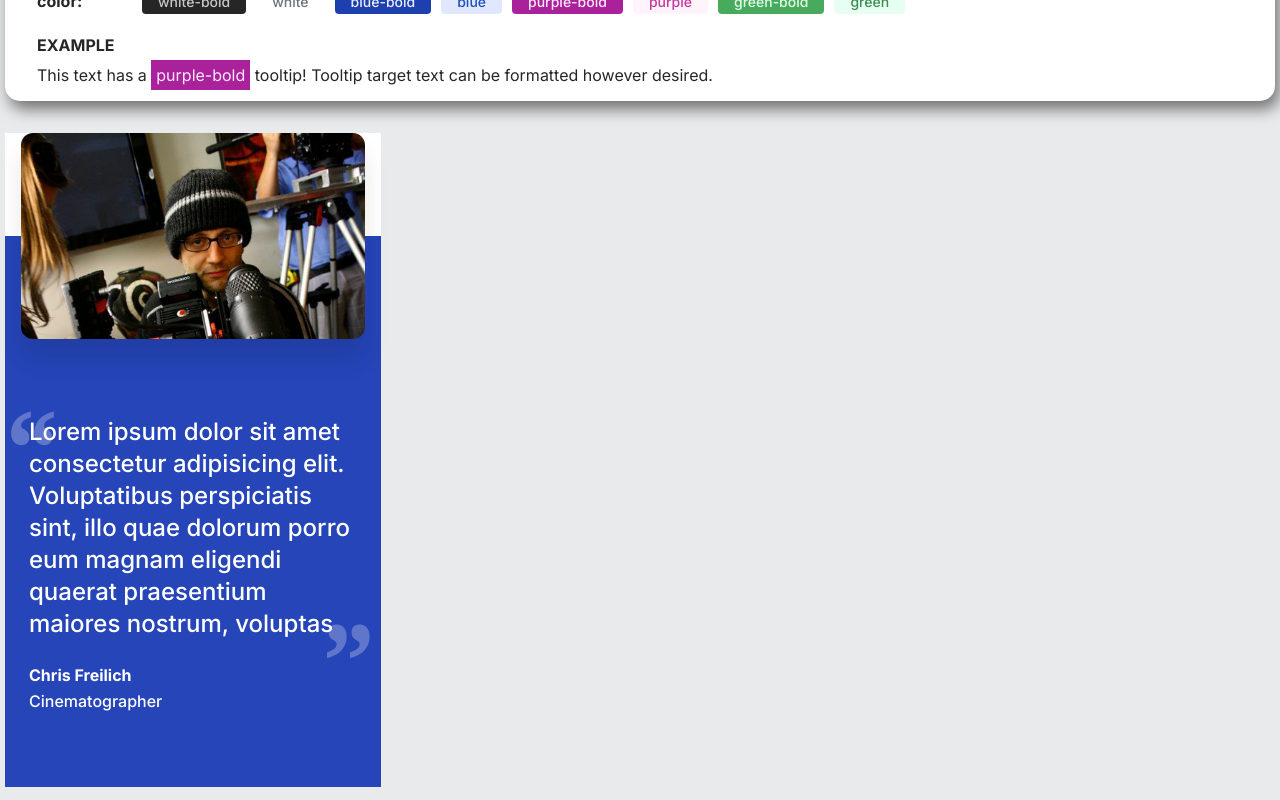
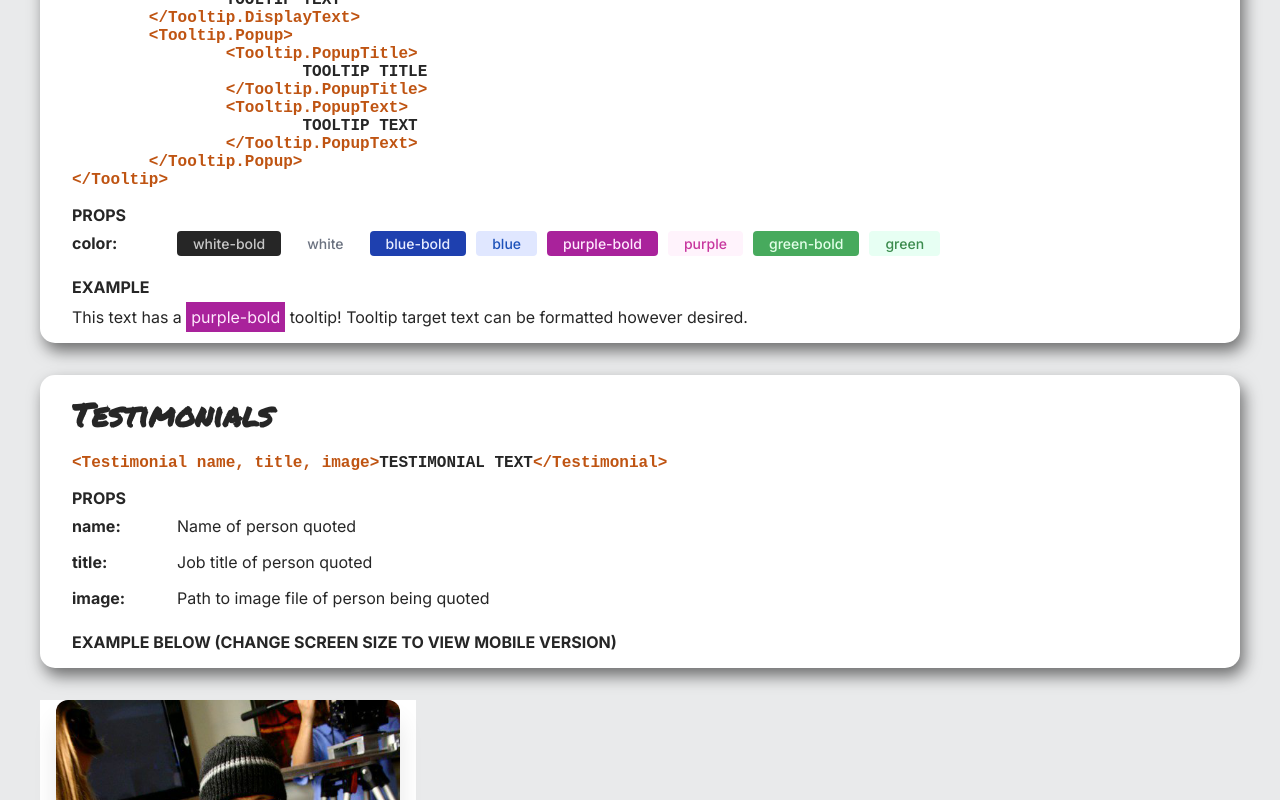
Before and after one commit to chrisfreilich/react-components, a React (Vite) app: page / in a window 1280 px wide. Shown: the part 2400-3200 px from the top of the page. Built offline with nearby package versions, Linux system fonts and the light colour scheme.

Commit message:
Complete

```diff
--- a/src/App.jsx
+++ b/src/App.jsx
@@ -12,7 +12,7 @@ function App() {
 
   function handleToast(info) {
     setToastInfo(info)
-    setTimeout(()=>setToastInfo(null), 3000)
+    setTimeout(() => setToastInfo(null), 3000)
   }
 
   return (
@@ -95,13 +95,13 @@ function App() {
         </ul>
         <h3>Examples</h3>
         <div className='toast-buttons'>
-            <button onClick={()=>handleToast({position: "upper-left", type: "error", title: "Fatal Error", text: "Something went horribly wrong, and crushed the computer to a pancake."})} className="error">Click for Upper-Left Error Toast</button>
-            <button onClick={()=>handleToast({position: "upper-right", type: "warning", title: "Oopsie!", text: "Something seems amiss. Make sure all your doodads are plugged into the proper thingamajigs."})} className="warning">Click for Upper-Right Warning Toast</button>
+          <button onClick={() => handleToast({ position: "upper-left", type: "error", title: "Fatal Error", text: "Something went horribly wrong, and crushed the computer to a pancake." })} className="error">Click for Upper-Left Error Toast</button>
+          <button onClick={() => handleToast({ position: "upper-right", type: "warning", title: "Oopsie!", text: "Something seems amiss. Make sure all your doodads are plugged into the proper thingamajigs." })} className="warning">Click for Upper-Right Warning Toast</button>
           <br />
-            <button onClick={()=>handleToast({position: "lower-left", type: "neutral", title: "Information", text: "Things are fine. Juuuust fine."})} className="neutral">Click for Lower-Left Neutral Toast</button>
-            <button onClick={()=>handleToast({position: "lower-right", type: "success", title: "Success!", text: "Something went amazingly right. You crushed it!"})} className="success">Click for Lower-Right Success Toast</button>
+          <button onClick={() => handleToast({ position: "lower-left", type: "neutral", title: "Information", text: "Things are fine. Juuuust fine." })} className="neutral">Click for Lower-Left Neutral Toast</button>
+          <button onClick={() => handleToast({ position: "lower-right", type: "success", title: "Success!", text: "Something went amazingly right. You crushed it!" })} className="success">Click for Lower-Right Success Toast</button>
         </div>
-          { toastInfo &&
+        {toastInfo &&
           <Toast position={toastInfo.position} type={toastInfo.type} title={toastInfo.title}>{toastInfo.text}</Toast>
         }
       </div>
@@ -166,7 +166,7 @@ function App() {
         <h3>Example</h3>
         <Tooltip color="purple-bold" >
           <Tooltip.DisplayText>
-              <div style={{marginTop: "10px", display: "inline-block"}}>This text has a <span className='demo-purple-bold' style={{padding: "5px"}}>purple-bold</span> tooltip! Tooltip target text can be formatted however desired.</div>
+            <div style={{ marginTop: "10px", display: "inline-block" }}>This text has a <span className='demo-purple-bold' style={{ padding: "5px" }}>purple-bold</span> tooltip! Tooltip target text can be formatted however desired.</div>
           </Tooltip.DisplayText>
           <Tooltip.Popup>
             <Tooltip.PopupTitle>This is a tooltip title</Tooltip.PopupTitle>
@@ -175,17 +175,33 @@ function App() {
         </Tooltip>
       </div>
 
-
-        <div class="container" style={{fontSize: "1.25rem", fontFamily: "Inter"}}>
-
+      {/* TESTIMONIALS */}
+      <div className="specs">
+        <h2>Testimonials</h2>
+        <h3><pre><span>&lt;Testimonial name, title, image&gt;</span>Testimonial Text<span>&lt;/Testimonial&gt;</span></pre></h3>
+        <h3>Props</h3>
+        <h4>name:</h4>
+        <ul>
+          <li>Name of person quoted</li>
+        </ul>
+        <br />
+        <h4>title:</h4>
+        <ul>
+          <li>Job title of person quoted</li>
+        </ul>
+        <br />
+        <h4>image:</h4>
+        <ul>
+          <li>Path to image file of person being quoted</li>
+        </ul>
+        <br />
+        <h3>Example Below (Change screen size to view mobile version)</h3>
       </div>
 
-
-        <div className="container">
-          <Testimonial person={{name: "Chris Freilich", title: "Cinematographer", image: "/me.jpg"}}>
+      <Testimonial person={{ name: "Chris Freilich", title: "Cinematographer", image: "/me.jpg" }}>
         Lorem ipsum dolor sit amet consectetur adipisicing elit. Voluptatibus perspiciatis sint, illo quae dolorum porro eum magnam eligendi quaerat praesentium maiores nostrum, voluptas culpa velit, autem facere ex qui architecto.
       </Testimonial>
-        </div>
+
     </>
   )
 }
--- a/src/index.css
+++ b/src/index.css
@@ -72,6 +72,7 @@ h1 {
 
 .card-examples {
   display: flex;
+  flex-wrap: wrap;
   gap: 10px;
   padding: 1em;
   background-color: #555;
```
Lines whose indentation alone changed are shown as unchanged.
